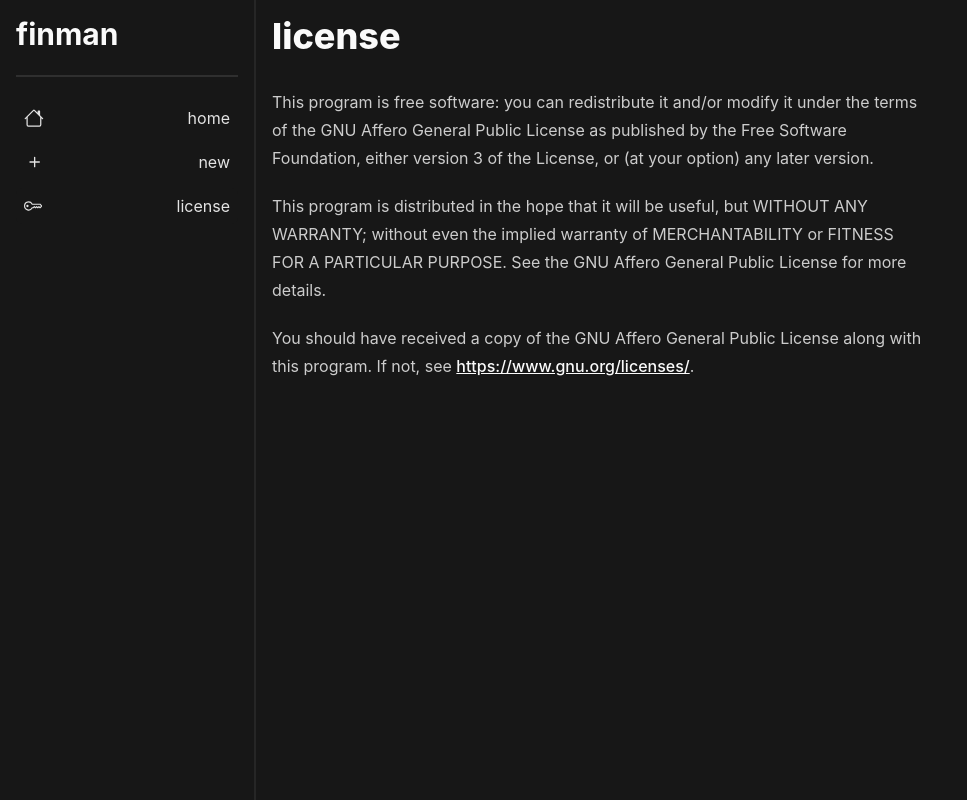
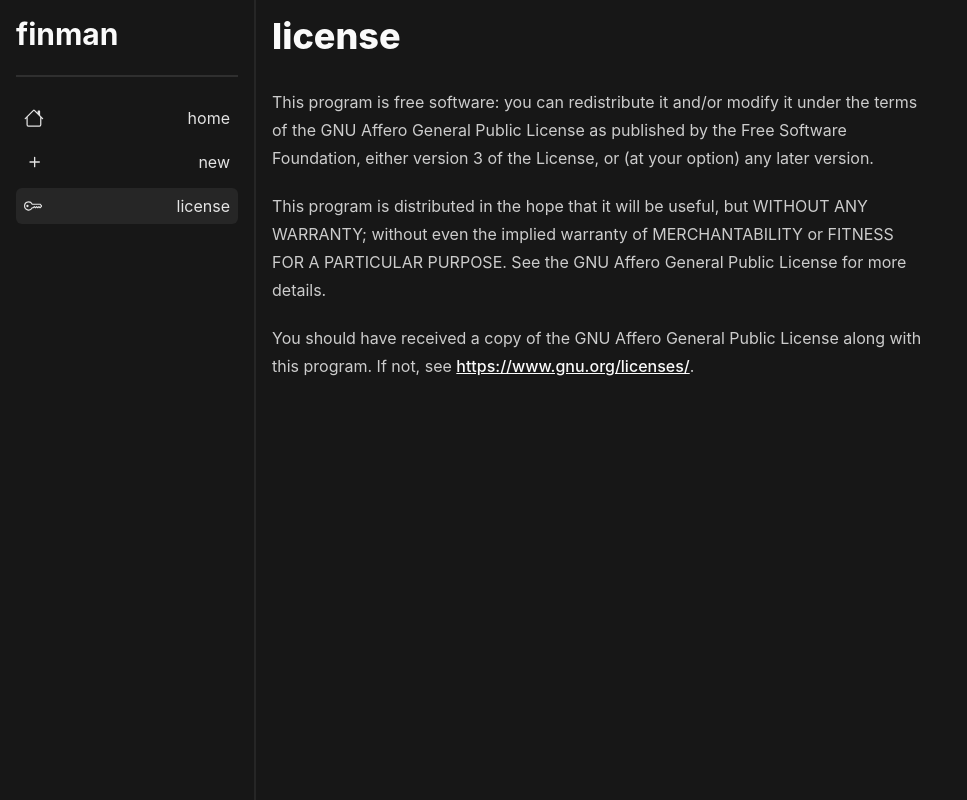
Before and after one commit to aixoio/finman, a SvelteKit app: page /license in a window 1280 px wide. Shown: the whole page, without its empty margins (0-967 px from the left). Built offline with nearby package versions, Linux system fonts and the light colour scheme.

Commit message:
update color to use neutral

```diff
--- a/src/routes/SidebarLink.svelte
+++ b/src/routes/SidebarLink.svelte
@@ -20,14 +20,14 @@
 {#if page.url.pathname == href}
     <a
         {href}
-        class="flex cursor-pointer active:cursor-pointer items-center gap-2 text-base-content/90 rounded-box px-2 py-0.5 bg-base-100 hover:bg-base-content/15 active:bg-base-content/20 select-none"
+        class="flex cursor-pointer active:cursor-pointer items-center gap-2 text-neutral-content/90 rounded-box px-2 py-0.5 bg-neutral hover:bg-neutral-content/15 active:bg-neutral-content/20 select-none"
     >
         {@render content()}
     </a>
 {:else}
     <a
         {href}
-        class="flex cursor-pointer active:cursor-pointer items-center gap-2 text-base-content/90 rounded-box px-2 py-0.5 hover:bg-base-content/5 active:bg-base-content/20 select-none"
+        class="flex cursor-pointer active:cursor-pointer items-center gap-2 text-neutral-content/90 rounded-box px-2 py-0.5 hover:bg-neutral-content/5 active:bg-neutral-content/20 select-none"
     >
         {@render content()}
     </a>
```
